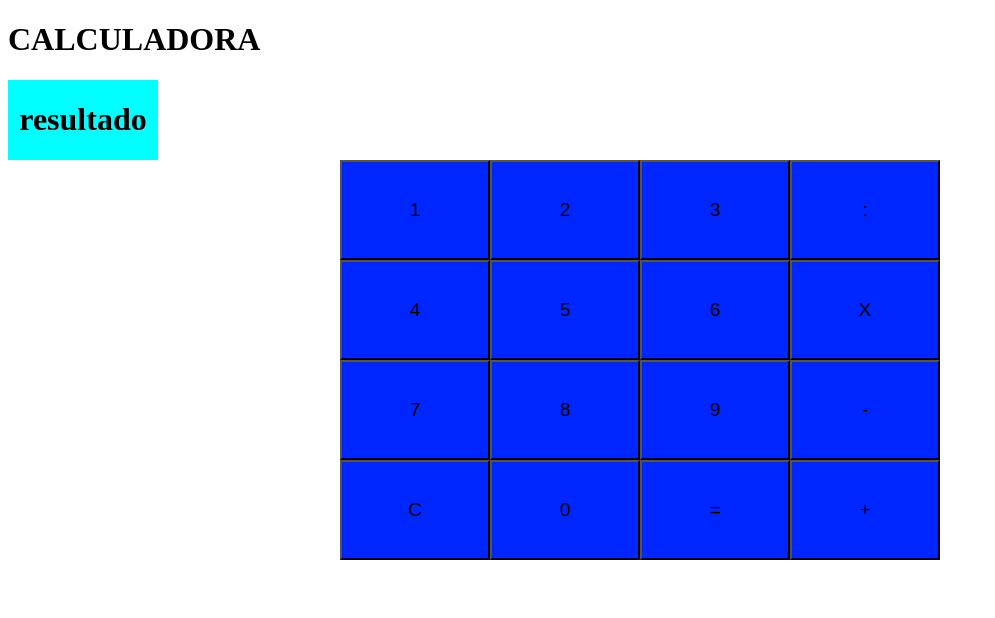
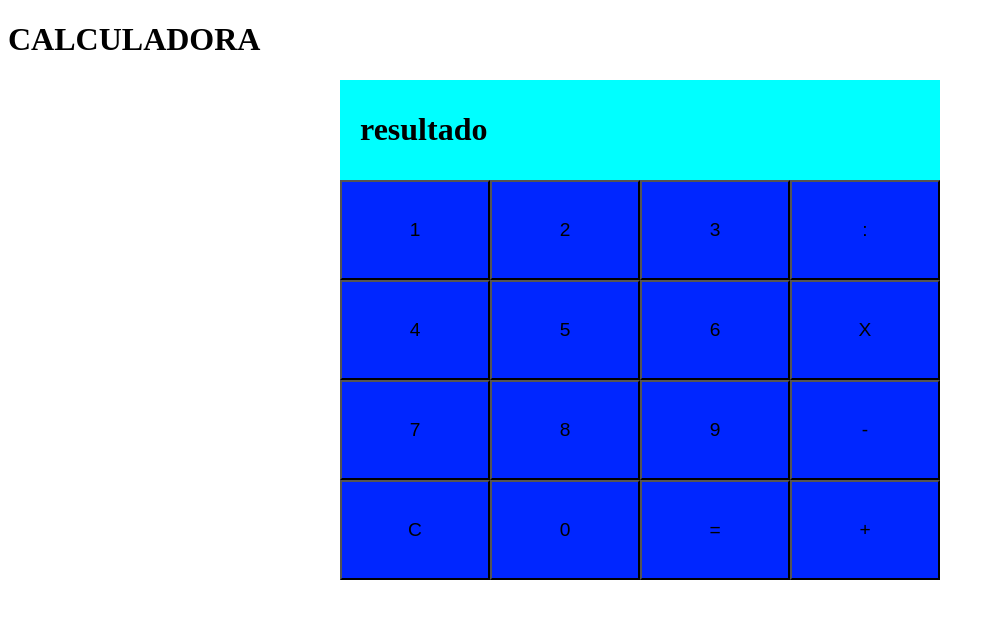
Before and after one commit to eduardalegui/ProjetoCalculadora, a plain HTML site: page index.html in a window 1280 px wide. Shown: the whole page, without its empty margins (0-995 px from the left). Drawn offline with Linux system fonts and the light colour scheme.

Commit message:
dia 2 último save

```diff
--- a/index.html
+++ b/index.html
@@ -1,21 +1,24 @@
 <!DOCTYPE html>
 <html>
+
 <head>
     <link rel="stylesheet" href="styles.css">
     <title>CALCU</title>
 </head>
+
 <body>
 
 
 
     <h1>CALCULADORA</h2>
 
-        <div class="corpo 1">
+        <div class="corpo">
+            <div>
                 <div class="resultado">
                     <h1>resultado</h1>
                 </div>
                 <div class="numerosl1">
-                    <button>1</button><button>2</button><button>3</button> <button>:</button>
+                    <button onclick="alert('teste')">1</button><button>2</button><button>3</button><button>:</button>
                 </div>
                 <div class="numerosl2">
                     <button>4</button><button>5</button><button>6</button><button>X</button>
@@ -26,9 +29,10 @@
                 <div class="numerosl4">
                     <button>C</button><button>0</button><button>=</button><button>+</button>
                 </div>
-
+            </div>
         </div>
 
 
 </body>
+
 </html>
--- a/styles.css
+++ b/styles.css
@@ -1,3 +1,29 @@
+.corpo button{
+    background-color: rgb(0, 38, 255);
+    height: 100px;
+    width: 150px;
+    font-size: larger;
+}
+
+.corpo{
+    display: flex;
+    flex-direction: column;
+    align-items: center;
+}
+
+.resultado{
+    background-color: aqua;
+    display: flex;
+    flex-direction: row;
+    justify-content: start;
+    align-items: center;
+    padding-left: 20px;
+    height: 100px;
+}
+
+
+
+/*
 .numerosl1 button{
     background-color: rgb(0, 38, 255);
     height: 100px;
@@ -49,14 +75,4 @@
     display: flex;
     flex-direction: row;
     justify-content: center;
-}
-
-.resultado{
-    background-color: aqua;
-    width: 150px;
-    display: flex;
-    flex-direction: row;
-    justify-content: center;
-
-
-}
+} */
```
Lines whose indentation alone changed are shown as unchanged.
